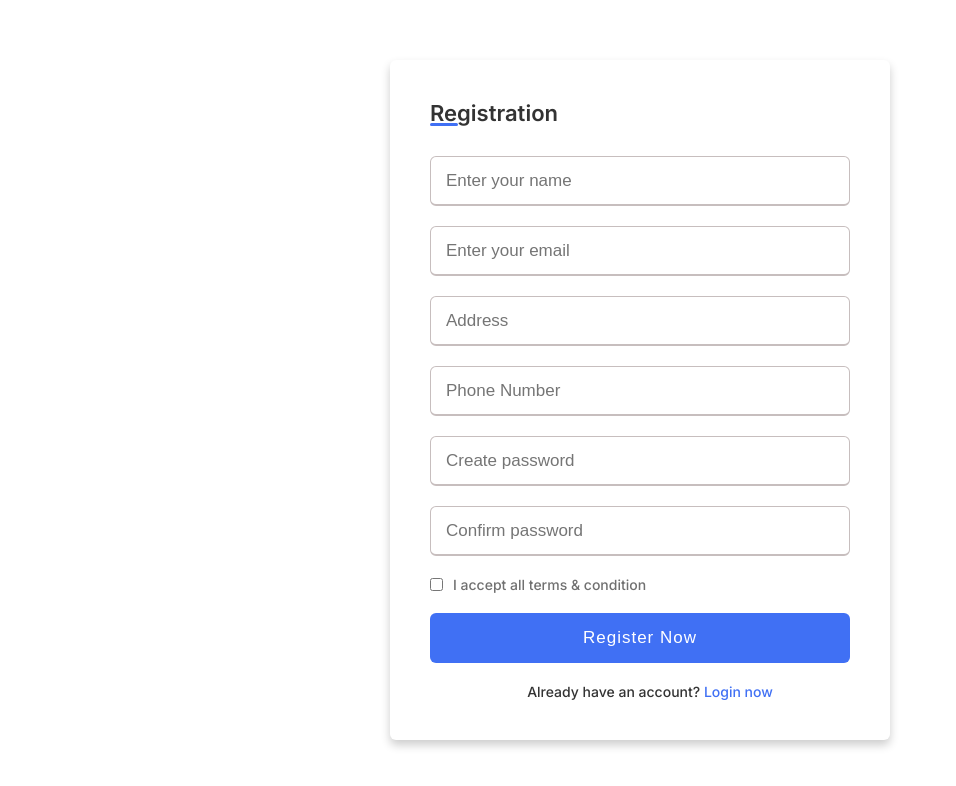
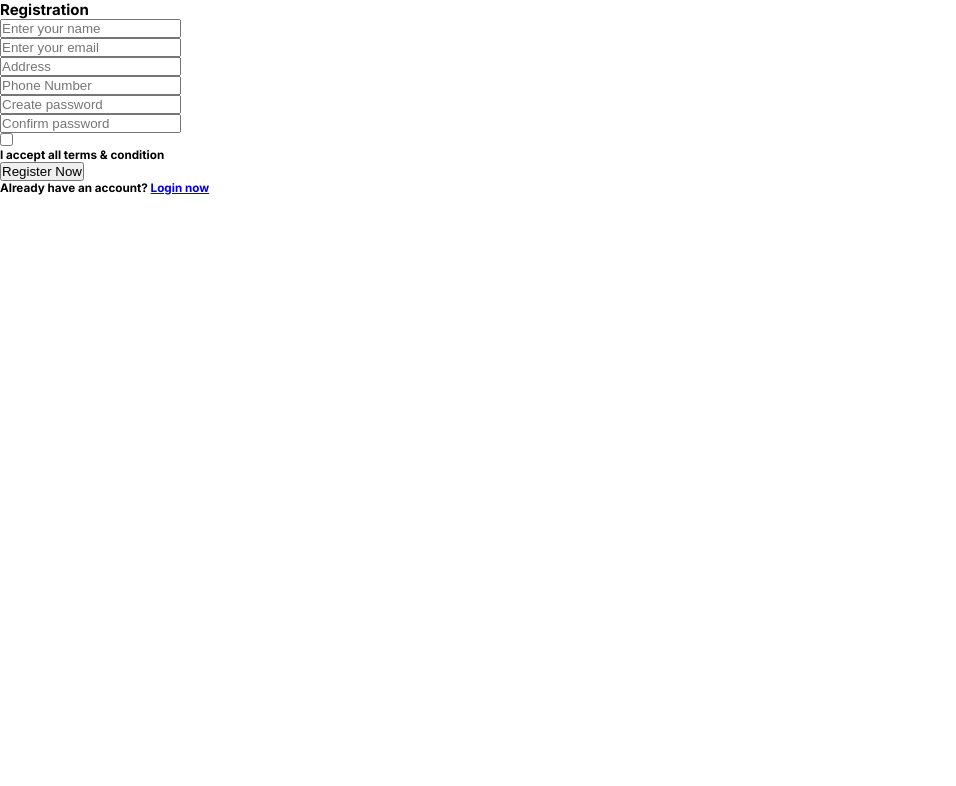
Before and after one commit to huyhoang-123/Landing-Page, a website: page screen/Register.html in a window 1280 px wide. Shown: the whole page, without its empty margins (0-956 px from the left). Drawn offline with Linux system fonts and the light colour scheme.

Commit message:
change file name

```diff
--- a/assets/sass/style.css
+++ b/assets/sass/style.css
@@ -566,88 +566,4 @@ header {
   }
 }
 
-.form-validation {
-  position: absolute;
-  max-width: 50rem;
-  width: 100%;
-  background: #fff;
-  padding: 4rem;
-  border-radius: 6px;
-  box-shadow: 0 5px 10px rgba(0, 0, 0, 0.2);
-  top: 50%;
-  left: 50%;
-  transform: translate(-50%, -50%);
-}
-.form-validation h2 {
-  position: relative;
-  font-size: 2.2rem;
-  font-weight: 600;
-  color: #333;
-}
-.form-validation h2::before {
-  content: "";
-  position: absolute;
-  left: 0;
-  bottom: 0;
-  height: 3px;
-  width: 28px;
-  border-radius: 12px;
-  background: #4070f4;
-}
-.form-validation form {
-  margin-top: 3rem;
-}
-.form-validation__box {
-  height: 5rem;
-  margin: 2rem 0;
-}
-.form-validation__box input {
-  height: 100%;
-  width: 100%;
-  outline: none;
-  padding: 0 1.5rem;
-  font-size: 1.7rem;
-  font-weight: 400;
-  color: #333;
-  border: 1.5px solid #c7bebe;
-  border-bottom-width: 2.5px;
-  border-radius: 6px;
-  transition: all 0.3s ease;
-}
-.form-validation__box input:focus, .form-validation__box input:valid {
-  border-color: #4070f4;
-}
-.form-validation__box.button input {
-  color: #fff;
-  letter-spacing: 1px;
-  border: none;
-  background: #4070f4;
-  cursor: pointer;
-}
-.form-validation__box.button input:hover {
-  background: #0e4bf1;
-}
-.form-validation__policy {
-  display: flex;
-  align-items: center;
-}
-.form-validation h3 {
-  color: #707070;
-  font-size: 1.4rem;
-  font-weight: 500;
-  margin-left: 1rem;
-}
-.form-validation__login h3 {
-  color: #333;
-  width: 100%;
-  text-align: center;
-}
-.form-validation__login h3 a {
-  color: #4070f4;
-  text-decoration: none;
-}
-.form-validation__login h3 a:hover {
-  text-decoration: underline;
-}
-
 /*# sourceMappingURL=style.css.map */
```
Also changed, not shown: screen/index.html (+1 -1 lines), screen/Register.html (renamed from screen/Login.html).
